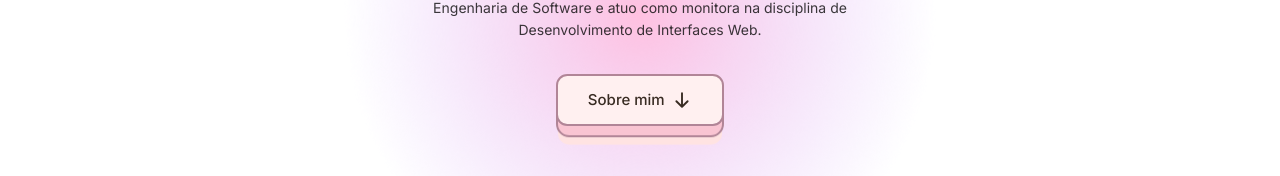
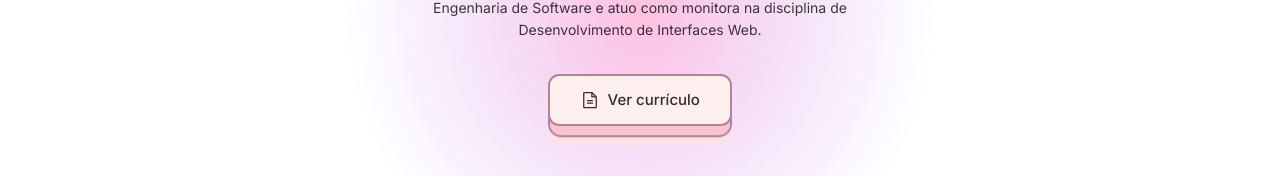
Before and after one commit to eduardavieira-dev/Portifolio, a Next.js app: page / in a window 1280 px wide. Shown: the part 410-586 px from the top of the page. Built offline with nearby package versions, Linux system fonts and the light colour scheme.

Commit message:
feat: implement pdf viwer and button for curriculo.pdf

```diff
--- a/src/components/MainPage.tsx
+++ b/src/components/MainPage.tsx
@@ -1,11 +1,9 @@
 "use client";
 import Image from "next/image";
-import { ArrowDown } from "@phosphor-icons/react";
+import { FileText, X } from "@phosphor-icons/react";
+import { useState } from "react";
 export default function MainPage() {
-  const irParaSobre = () => {
-    const secao = document.getElementById("sobre");
-    secao?.scrollIntoView({ behavior: "smooth" });
-  };
+  const [verCurriculo, setVerCurriculo] = useState(false);
   return (
     <main className="min-h-screen flex items-center justify-center relative overflow-hidden md:mt-6">
       <Image
@@ -37,9 +35,13 @@ export default function MainPage() {
           Interfaces Web.
         </p>
 
-        <button onClick={irParaSobre} className="learn-more">
-          Sobre mim
-          <ArrowDown size={20} weight="bold" />
+        <button
+          type="button"
+          onClick={() => setVerCurriculo(true)}
+          className="learn-more"
+        >
+          <FileText size={20} />
+          Ver currículo
         </button>
 
         <style jsx>{`
@@ -62,7 +64,8 @@ export default function MainPage() {
             border: 2px solid #b18597;
             border-radius: 0.75em;
             transform-style: preserve-3d;
-            transition: transform 150ms cubic-bezier(0, 0, 0.58, 1),
+            transition:
+              transform 150ms cubic-bezier(0, 0, 0.58, 1),
               background 150ms cubic-bezier(0, 0, 0.58, 1);
           }
 
@@ -77,9 +80,12 @@ export default function MainPage() {
             bottom: 0;
             background: #f9c4d2;
             border-radius: inherit;
-            box-shadow: 0 0 0 2px #b18597, 0 0.625em 0 0 #ffe3e2;
+            box-shadow:
+              0 0 0 2px #b18597,
+              0 0.625em 0 0 #ffe3e2;
             transform: translate3d(0, 0.75em, -1em);
-            transition: transform 150ms cubic-bezier(0, 0, 0.58, 1),
+            transition:
+              transform 150ms cubic-bezier(0, 0, 0.58, 1),
               box-shadow 150ms cubic-bezier(0, 0, 0.58, 1);
           }
 
@@ -89,7 +95,9 @@ export default function MainPage() {
           }
 
           .learn-more:hover::before {
-            box-shadow: 0 0 0 2px #b18597, 0 0.5em 0 0 #ffe3e2;
+            box-shadow:
+              0 0 0 2px #b18597,
+              0 0.5em 0 0 #ffe3e2;
             transform: translate3d(0, 0.5em, -1em);
           }
 
@@ -99,7 +107,9 @@ export default function MainPage() {
           }
 
           .learn-more:active::before {
-            box-shadow: 0 0 0 2px #b18597, 0 0 #ffe3e2;
+            box-shadow:
+              0 0 0 2px #b18597,
+              0 0 #ffe3e2;
             transform: translate3d(0, 0, -1em);
           }
 
@@ -118,7 +128,9 @@ export default function MainPage() {
 
           :global(.dark) .learn-more::before {
             background: #872a59;
-            box-shadow: 0 0 0 2px #ae4078, 0 0.625em 0 0 transparent;
+            box-shadow:
+              0 0 0 2px #ae4078,
+              0 0.625em 0 0 transparent;
           }
 
           :global(.dark) .learn-more:hover {
@@ -126,7 +138,9 @@ export default function MainPage() {
           }
 
           :global(.dark) .learn-more:hover::before {
-            box-shadow: 0 0 0 2px #ae4078, 0 0.5em 0 0 transparent;
+            box-shadow:
+              0 0 0 2px #ae4078,
+              0 0.5em 0 0 transparent;
           }
 
           :global(.dark) .learn-more:active {
@@ -134,10 +148,69 @@ export default function MainPage() {
           }
 
           :global(.dark) .learn-more:active::before {
-            box-shadow: 0 0 0 2px #ae4078, 0 0 #872a59;
+            box-shadow:
+              0 0 0 2px #ae4078,
+              0 0 #872a59;
           }
         `}</style>
       </div>
+
+      {verCurriculo && (
+        <div
+          className="fixed inset-0 z-50 flex items-center justify-center bg-black/50 backdrop-blur-sm p-4"
+          onClick={() => setVerCurriculo(false)}
+        >
+          <div
+            className="relative w-full max-w-5xl overflow-hidden rounded-2xl border border-pink-200/60 dark:border-pink-500/30 bg-background/95 shadow-[0_20px_80px_rgba(0,0,0,0.35)]"
+            onClick={(event) => event.stopPropagation()}
+          >
+            <div className="flex items-center justify-between px-5 py-4 bg-pink-100 dark:from-pink-500/20 dark:via-background dark:bg-purple-900/10">
+              <div className="flex items-center gap-2">
+                <div className="h-9 w-9 rounded-full bg-white/80 dark:bg-white/10 border border-pink-200/60 dark:border-pink-500/30 flex items-center justify-center">
+                  <FileText size={18} weight="bold" className="text-pink-500" />
+                </div>
+                <div>
+                  <h3 className="font-alt font-semibold leading-tight">
+                    Currículo
+                  </h3>
+                  <p className="text-xs text-foreground/60">
+                    Visualize o PDF e faça o donwload a baixo.
+                  </p>
+                </div>
+              </div>
+              <button
+                type="button"
+                onClick={() => setVerCurriculo(false)}
+                className="rounded-full p-2 hover:bg-black/5 dark:hover:bg-white/10 transition-colors"
+                aria-label="Fechar currículo"
+              >
+                <X size={18} />
+              </button>
+            </div>
+
+            <div className="h-[70vh] w-full bg-muted/20">
+              <iframe
+                src="/curriculo.pdf"
+                title="Currículo"
+                className="h-full w-full"
+              />
+            </div>
+
+            <div className="flex items-center justify-between px-5 py-4 bg-background">
+              <p className="text-xs text-foreground/60">
+                Dica: use zoom do navegador para ajustar a leitura.
+              </p>
+              <a
+                href="/curriculo.pdf"
+                download
+                className="text-sm font-semibold text-pink-500 hover:text-pink-600 transition-colors"
+              >
+                Baixar PDF
+              </a>
+            </div>
+          </div>
+        </div>
+      )}
     </main>
   );
 }
```
Also changed, not shown: 1 other file (tests, documents, lock files or other folders).
